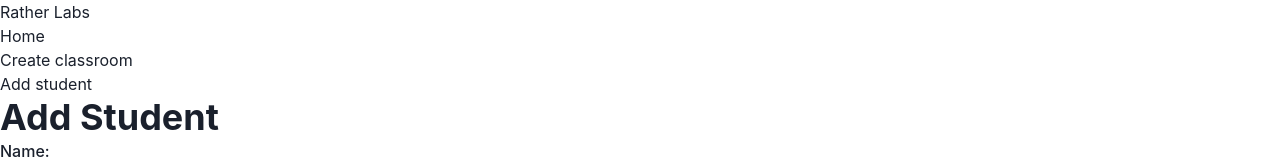
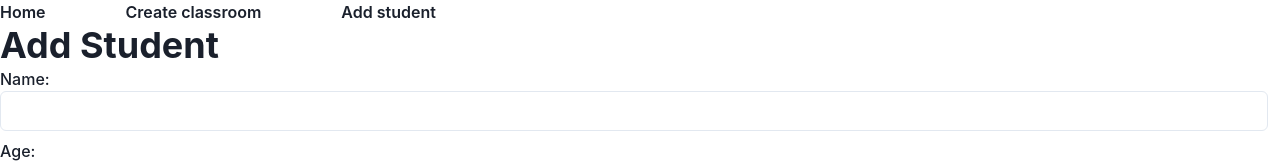
Before and after one commit to NotNotRama/ratherlabs, a Next.js app: page /createStudent in a window 1280 px wide. Shown: the top 163 px of the page. Built offline with nearby package versions, Linux system fonts and the light colour scheme; no server answers; the database is empty.

Commit message:
fixed header issue

```diff
--- a/src/components/Header.tsx
+++ b/src/components/Header.tsx
@@ -1,33 +1,9 @@
-import { Box, Flex, Text, Link, HStack } from '@chakra-ui/react';
-import NextLink from 'next/link';
-
-interface NavItemProps {
-  href: string;
-  label: string;
-}
-
-function NavItem({ href, label }: NavItemProps) {
-  return (
-    <Box as="li">
-      <NextLink href={href}>
-        <Link color="blue.500" fontWeight="bold">
-          {label}
-        </Link>
-      </NextLink>
-    </Box>
-  );
-}
+import { Flex, Text, HStack } from '@chakra-ui/react';
+import Link from 'next/link';
 
 function Header() {
   return (
-    <Flex alignContent="center" justify="space-between">
-      <Link href="/">
-        <HStack spacing={20}>
-          <Text fontWeight={600} fontSize={20}>
-            Rather Labs
-          </Text>
-        </HStack>
-      </Link>
+    <Flex alignContent="center">
       <HStack spacing={20}>
         <Link href="/">
           <Text fontWeight={600} fontSize={16}>
--- a/src/pages/_app.tsx
+++ b/src/pages/_app.tsx
@@ -3,6 +3,7 @@ import type { AppProps } from 'next/app';
 import { Hydrate, QueryClient, QueryClientProvider } from 'react-query';
 import { useState } from 'react';
 import { ChakraProvider } from '@chakra-ui/react';
+import Header from '@/components/Header';
 
 export default function App({ Component, pageProps }: AppProps) {
   const [queryClient] = useState(() => new QueryClient());
@@ -10,7 +11,7 @@ export default function App({ Component, pageProps }: AppProps) {
     <QueryClientProvider client={queryClient}>
       <Hydrate state={pageProps.dehydratedState}>
         <ChakraProvider>
-          {' '}
+          <Header />
           <Component {...pageProps} />
         </ChakraProvider>
       </Hydrate>
--- a/src/pages/_document.tsx
+++ b/src/pages/_document.tsx
@@ -6,7 +6,6 @@ export default function Document() {
     <Html lang="en">
       <Head />
       <body>
-        <Header />
         <Main />
         <NextScript />
       </body>
--- a/src/pages/createRoom.tsx
+++ b/src/pages/createRoom.tsx
@@ -2,6 +2,8 @@ import { useMutation, useQueryClient } from 'react-query';
 import axios from 'axios';
 import { useForm } from 'react-hook-form';
 import { Box, Heading, FormLabel, Input, Button } from '@chakra-ui/react';
+import Header from '@/components/Header';
+import Link from 'next/link';
 
 interface Classroom {
   name: string;
--- a/src/pages/createStudent.tsx
+++ b/src/pages/createStudent.tsx
@@ -4,6 +4,8 @@ import axios from 'axios';
 import { useClassrooms } from '@/hooks/useClassrooms';
 
 import { Box, Heading, FormLabel, Input, Button } from '@chakra-ui/react';
+import Link from 'next/link';
+import Header from '@/components/Header';
 
 interface Student {
   name: string;
--- a/src/pages/index.tsx
+++ b/src/pages/index.tsx
@@ -8,6 +8,7 @@ import {
   useMutation,
 } from 'react-query';
 import { Box, Button } from '@chakra-ui/react';
+import Header from '@/components/Header';
 
 interface Room {
   name: string;
```
Also changed, not shown: 1 other file (tests, documents, lock files or other folders).
